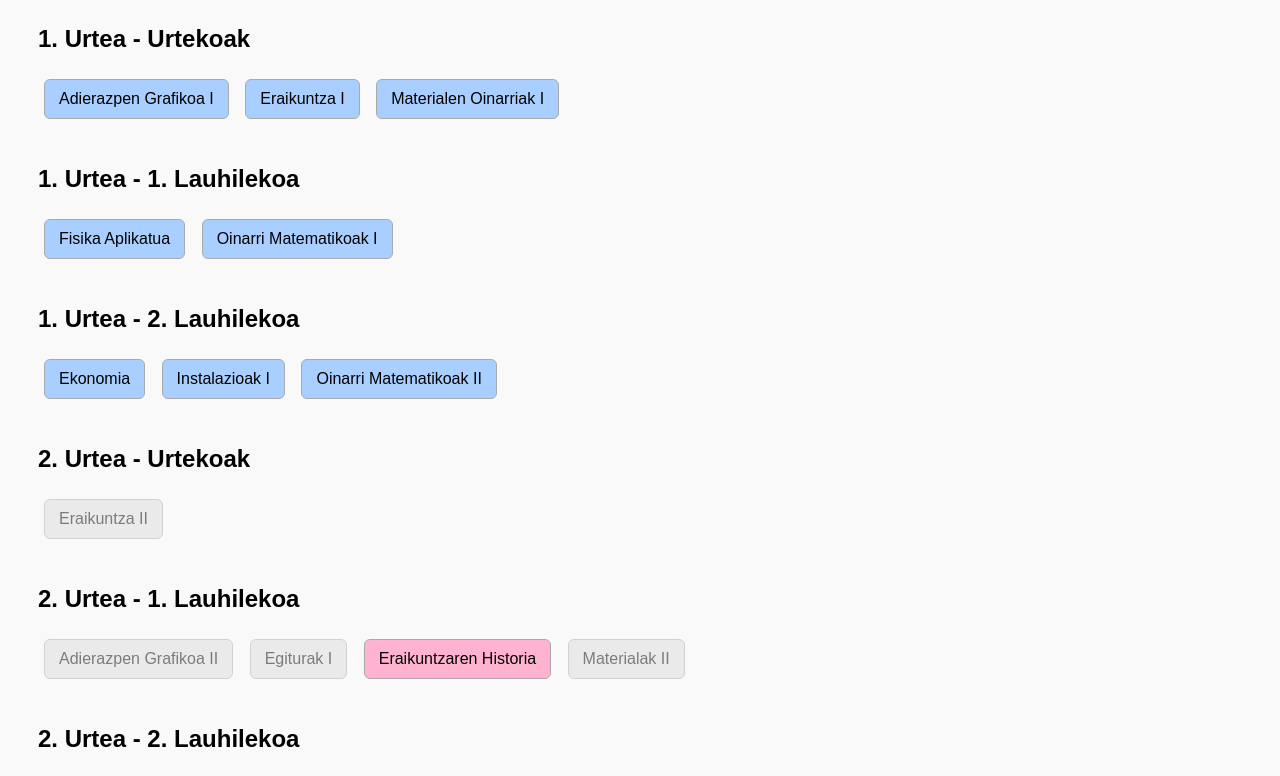
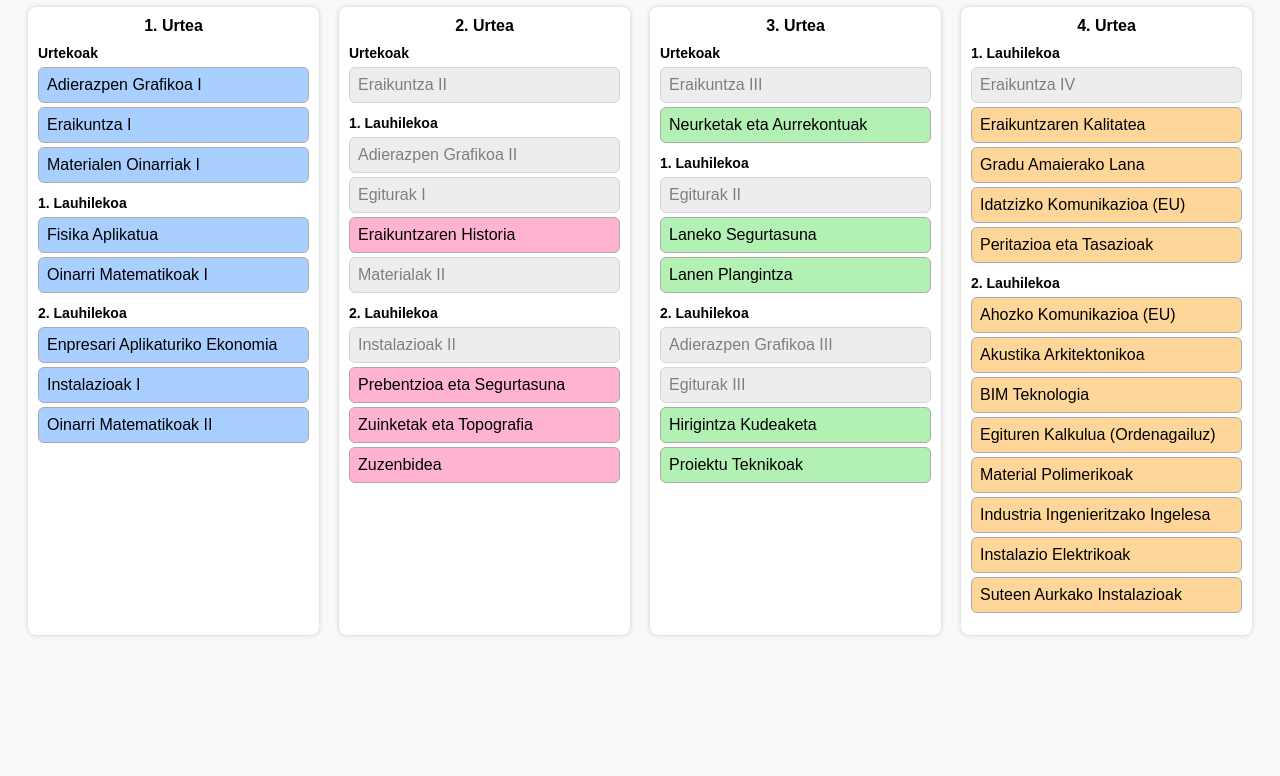
Before and after one commit to annelandaburu/arkitektura-teknikoa, a plain HTML site: page index.html in a window 1280 px wide. Shown: the part 101-877 px from the top of the page. After the commit the page ends 800 px from the top, so only its background shows below. Drawn offline with Linux system fonts and the light colour scheme.

Commit message:
Add files via upload

```diff
--- a/index.html
+++ b/index.html
@@ -6,17 +6,38 @@
   <title>Malla Interaktiboa - Arkitektura Teknikoa</title>
   <style>
     body { font-family: sans-serif; padding: 20px; background-color: #f9f9f9; }
-    h2 { margin-top: 40px; }
+    h1 { text-align: center; }
+    .container {
+      display: grid;
+      grid-template-columns: repeat(4, 1fr);
+      gap: 20px;
+      margin-top: 20px;
+    }
+    .year-column {
+      background: #ffffff;
+      padding: 10px;
+      border-radius: 8px;
+      box-shadow: 0 0 5px #ccc;
+    }
+    .year-title {
+      text-align: center;
+      font-weight: bold;
+      margin-bottom: 10px;
+    }
     .bloque {
-      margin-bottom: 20px;
-      padding-left: 10px;
+      margin-bottom: 12px;
+    }
+    .bloque-title {
+      font-weight: bold;
+      font-size: 14px;
+      margin-bottom: 6px;
     }
     .ramo {
       border: 1px solid #aaa;
       border-radius: 6px;
-      padding: 10px 14px;
-      margin: 6px;
-      display: inline-block;
+      padding: 8px;
+      margin: 4px 0;
+      display: block;
       cursor: pointer;
       transition: 0.3s;
     }
@@ -30,71 +51,98 @@
       opacity: 0.5;
       pointer-events: none;
     }
-    .ano1 { background-color: #a8cfff; }
-    .ano2 { background-color: #ffb3d1; }
-    .ano3 { background-color: #b3f0b3; }
-    .ano4 { background-color: #ffd699; }
+    .ano1 .ramo { background-color: #a8cfff; }
+    .ano2 .ramo { background-color: #ffb3d1; }
+    .ano3 .ramo { background-color: #b3f0b3; }
+    .ano4 .ramo { background-color: #ffd699; }
   </style>
 </head>
 <body>
 
 <h1>Malla Interaktiboa - Arkitektura Teknikoa</h1>
+<div class="container">
 
   <!-- Año 1 -->
-<div class="bloque">
-  <h2>1. Urtea - Urtekoak</h2>
-  <div class="ramo ano1" id="grafikoa1">Adierazpen Grafikoa I</div>
-  <div class="ramo ano1" id="eraikuntza1">Eraikuntza I</div>
-  <div class="ramo ano1" id="materialak1">Materialen Oinarriak I</div>
+  <div class="year-column ano1">
+    <div class="year-title">1. Urtea</div>
+    <div class="bloque"><div class="bloque-title">Urtekoak</div>
+      <div class="ramo" id="grafikoa1">Adierazpen Grafikoa I</div>
+      <div class="ramo" id="eraikuntza1">Eraikuntza I</div>
+      <div class="ramo" id="materialak1">Materialen Oinarriak I</div>
     </div>
-<div class="bloque">
-  <h2>1. Urtea - 1. Lauhilekoa</h2>
-  <div class="ramo ano1" id="fisika">Fisika Aplikatua</div>
-  <div class="ramo ano1" id="mate1">Oinarri Matematikoak I</div>
+    <div class="bloque"><div class="bloque-title">1. Lauhilekoa</div>
+      <div class="ramo" id="fisika">Fisika Aplikatua</div>
+      <div class="ramo" id="mate1">Oinarri Matematikoak I</div>
     </div>
-<div class="bloque">
-  <h2>1. Urtea - 2. Lauhilekoa</h2>
-  <div class="ramo ano1" id="ekonomia">Ekonomia</div>
-  <div class="ramo ano1" id="instalazioak1">Instalazioak I</div>
-  <div class="ramo ano1" id="mate2">Oinarri Matematikoak II</div>
+    <div class="bloque"><div class="bloque-title">2. Lauhilekoa</div>
+      <div class="ramo" id="ekonomia">Enpresari Aplikaturiko Ekonomia</div>
+      <div class="ramo" id="instalazioak1">Instalazioak I</div>
+      <div class="ramo" id="mate2">Oinarri Matematikoak II</div>
+    </div>
   </div>
 
   <!-- Año 2 -->
-<div class="bloque">
-  <h2>2. Urtea - Urtekoak</h2>
-  <div class="ramo ano2 bloqueado" id="eraikuntza2" data-prereq="eraikuntza1">Eraikuntza II</div>
+  <div class="year-column ano2">
+    <div class="year-title">2. Urtea</div>
+    <div class="bloque"><div class="bloque-title">Urtekoak</div>
+      <div class="ramo bloqueado" id="eraikuntza2" data-prereq="eraikuntza1">Eraikuntza II</div>
     </div>
-<div class="bloque">
-  <h2>2. Urtea - 1. Lauhilekoa</h2>
-  <div class="ramo ano2 bloqueado" id="grafikoa2" data-prereq="grafikoa1">Adierazpen Grafikoa II</div>
-  <div class="ramo ano2 bloqueado" id="egiturak1" data-prereq="fisika">Egiturak I</div>
-  <div class="ramo ano2" id="historia">Eraikuntzaren Historia</div>
-  <div class="ramo ano2 bloqueado" id="materialak2" data-prereq="materialak1">Materialak II</div>
+    <div class="bloque"><div class="bloque-title">1. Lauhilekoa</div>
+      <div class="ramo bloqueado" id="grafikoa2" data-prereq="grafikoa1">Adierazpen Grafikoa II</div>
+      <div class="ramo bloqueado" id="egiturak1" data-prereq="fisika">Egiturak I</div>
+      <div class="ramo" id="historia">Eraikuntzaren Historia</div>
+      <div class="ramo bloqueado" id="materialak2" data-prereq="materialak1">Materialak II</div>
     </div>
-<div class="bloque">
-  <h2>2. Urtea - 2. Lauhilekoa</h2>
-  <div class="ramo ano2 bloqueado" id="instalazioak2" data-prereq="instalazioak1">Instalazioak II</div>
+    <div class="bloque"><div class="bloque-title">2. Lauhilekoa</div>
+      <div class="ramo bloqueado" id="instalazioak2" data-prereq="instalazioak1">Instalazioak II</div>
+      <div class="ramo" id="prebentzio">Prebentzioa eta Segurtasuna</div>
+      <div class="ramo" id="topografia">Zuinketak eta Topografia</div>
+      <div class="ramo" id="zuzenbidea">Zuzenbidea</div>
+    </div>
   </div>
 
   <!-- Año 3 -->
-<div class="bloque">
-  <h2>3. Urtea - Urtekoak</h2>
-  <div class="ramo ano3 bloqueado" id="eraikuntza3" data-prereq="eraikuntza2">Eraikuntza III</div>
+  <div class="year-column ano3">
+    <div class="year-title">3. Urtea</div>
+    <div class="bloque"><div class="bloque-title">Urtekoak</div>
+      <div class="ramo bloqueado" id="eraikuntza3" data-prereq="eraikuntza2">Eraikuntza III</div>
+      <div class="ramo" id="neurketak">Neurketak eta Aurrekontuak</div>
     </div>
-<div class="bloque">
-  <h2>3. Urtea - 1. Lauhilekoa</h2>
-  <div class="ramo ano3 bloqueado" id="egiturak2" data-prereq="egiturak1">Egiturak II</div>
+    <div class="bloque"><div class="bloque-title">1. Lauhilekoa</div>
+      <div class="ramo bloqueado" id="egiturak2" data-prereq="egiturak1">Egiturak II</div>
+      <div class="ramo" id="lansegurtasuna">Laneko Segurtasuna</div>
+      <div class="ramo" id="plangintza">Lanen Plangintza</div>
     </div>
-<div class="bloque">
-  <h2>3. Urtea - 2. Lauhilekoa</h2>
-  <div class="ramo ano3 bloqueado" id="grafikoa3" data-prereq="grafikoa2">Adierazpen Grafikoa III</div>
-  <div class="ramo ano3 bloqueado" id="egiturak3" data-prereq="egiturak2">Egiturak III</div>
+    <div class="bloque"><div class="bloque-title">2. Lauhilekoa</div>
+      <div class="ramo bloqueado" id="grafikoa3" data-prereq="grafikoa2">Adierazpen Grafikoa III</div>
+      <div class="ramo bloqueado" id="egiturak3" data-prereq="egiturak2">Egiturak III</div>
+      <div class="ramo" id="hirigintza">Hirigintza Kudeaketa</div>
+      <div class="ramo" id="proiektuak">Proiektu Teknikoak</div>
+    </div>
   </div>
 
   <!-- Año 4 -->
-<div class="bloque">
-  <h2>4. Urtea - 1. Lauhilekoa</h2>
-  <div class="ramo ano4 bloqueado" id="eraikuntza4" data-prereq="eraikuntza3">Eraikuntza IV</div>
+  <div class="year-column ano4">
+    <div class="year-title">4. Urtea</div>
+    <div class="bloque"><div class="bloque-title">1. Lauhilekoa</div>
+      <div class="ramo bloqueado" id="eraikuntza4" data-prereq="eraikuntza3">Eraikuntza IV</div>
+      <div class="ramo" id="kalitatea">Eraikuntzaren Kalitatea</div>
+      <div class="ramo" id="gradulana">Gradu Amaierako Lana</div>
+      <div class="ramo" id="idatzizko">Idatzizko Komunikazioa (EU)</div>
+      <div class="ramo" id="peritazioa">Peritazioa eta Tasazioak</div>
+    </div>
+    <div class="bloque"><div class="bloque-title">2. Lauhilekoa</div>
+      <div class="ramo" id="ahozkoa">Ahozko Komunikazioa (EU)</div>
+      <div class="ramo" id="akustika">Akustika Arkitektonikoa</div>
+      <div class="ramo" id="bim">BIM Teknologia</div>
+      <div class="ramo" id="kalkulua">Egituren Kalkulua (Ordenagailuz)</div>
+      <div class="ramo" id="polimeroak">Material Polimerikoak</div>
+      <div class="ramo" id="inglesa">Industria Ingenieritzako Ingelesa</div>
+      <div class="ramo" id="instalazioelek">Instalazio Elektrikoak</div>
+      <div class="ramo" id="suteak">Suteen Aurkako Instalazioak</div>
+    </div>
+  </div>
+
 </div>
 
 <script>
```
Lines whose indentation alone changed are shown as unchanged.
